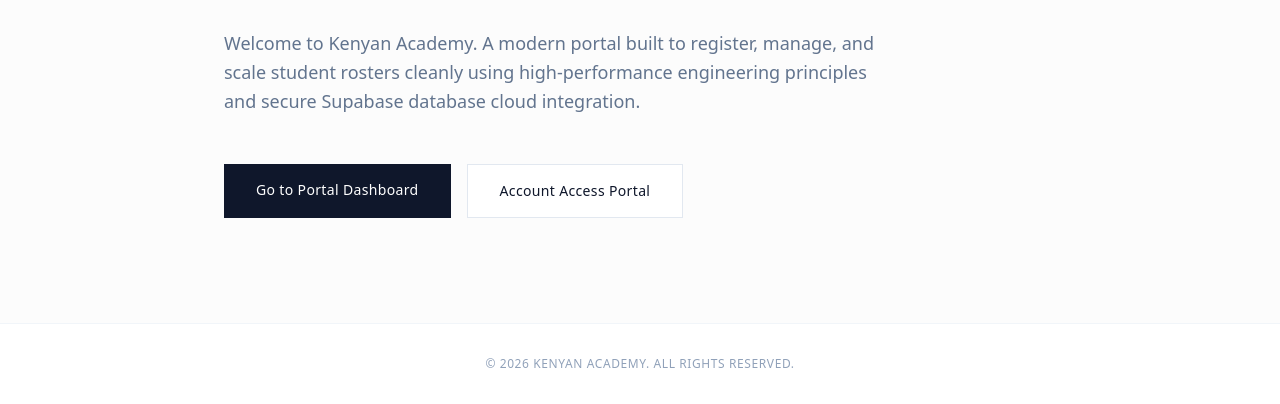
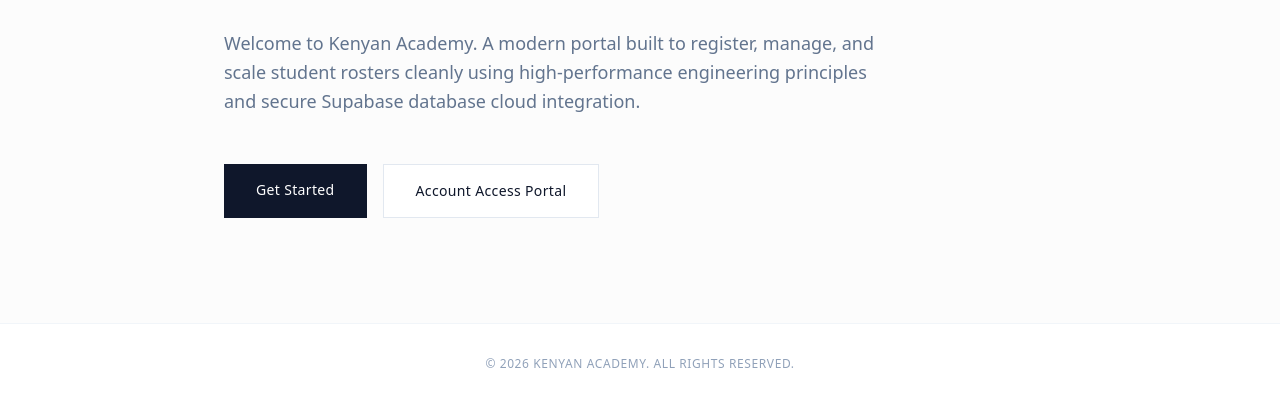
Before and after one commit to Emmanuel-Makori-Obiero/Dynamic_list_manager, a website: page index.html in a window 1280 px wide. Shown: the part 396-800 px from the top of the page. Drawn offline with nearby package versions, Linux system fonts and the light colour scheme.

Commit message:
eigth commit

```diff
--- a/index.html
+++ b/index.html
@@ -93,10 +93,10 @@
           class="pt-4 flex flex-col sm:flex-row gap-4 justify-center sm:justify-start"
         >
           <a
-            href="dashboard.html"
+            href="sign_up.html"
             class="inline-block bg-slate-900 text-white font-medium text-sm px-8 py-4 hover:bg-slate-800 transition-colors tracking-wide text-center"
           >
-            Go to Portal Dashboard
+            Get Started
           </a>
           <a
             href="login.html"
```
